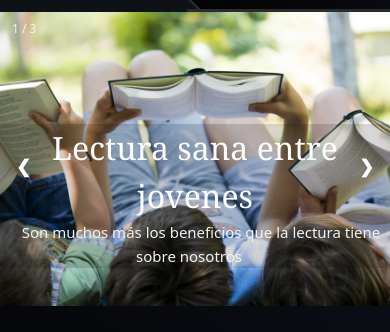
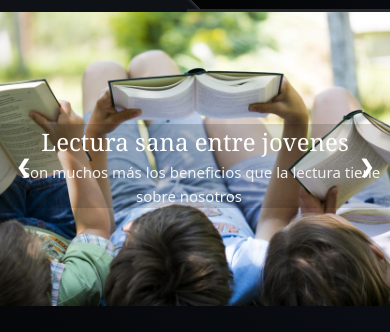
Before and after one commit to Johathan29/Libros, an Astro site: page / in a window 390 px wide. Shown: the part 60-392 px from the top of the page. Built offline with nearby package versions, Linux system fonts and the light colour scheme; Astro itself is replaced by a stand-in of ours.

Commit message:
Update index.astro

```diff
--- a/src/pages/index.astro
+++ b/src/pages/index.astro
@@ -23,11 +23,11 @@ const {data,slug}=slider
 const {title,img,description}=data
 return(
   <div class="mySlides fade">
-    <div class="numbertext">{index+1} / 3</div>
+
 
     <div class="mx-auto max-w-screen-xl h-[0rem] relative top-[7rem] md:top-[17rem] text-center">
 	    <div class="bg-[#00000026] rounded">
-		<h4 class="text-[2rem] font-serif text-[#fff]" >{title}</h4>
+		<h4 class="text-[1.5rem] md:text-[2rem] font-serif text-[#fff]" >{title}</h4>
 		<span class="text">{description}</span>
 	   </div>
    </div>
```
